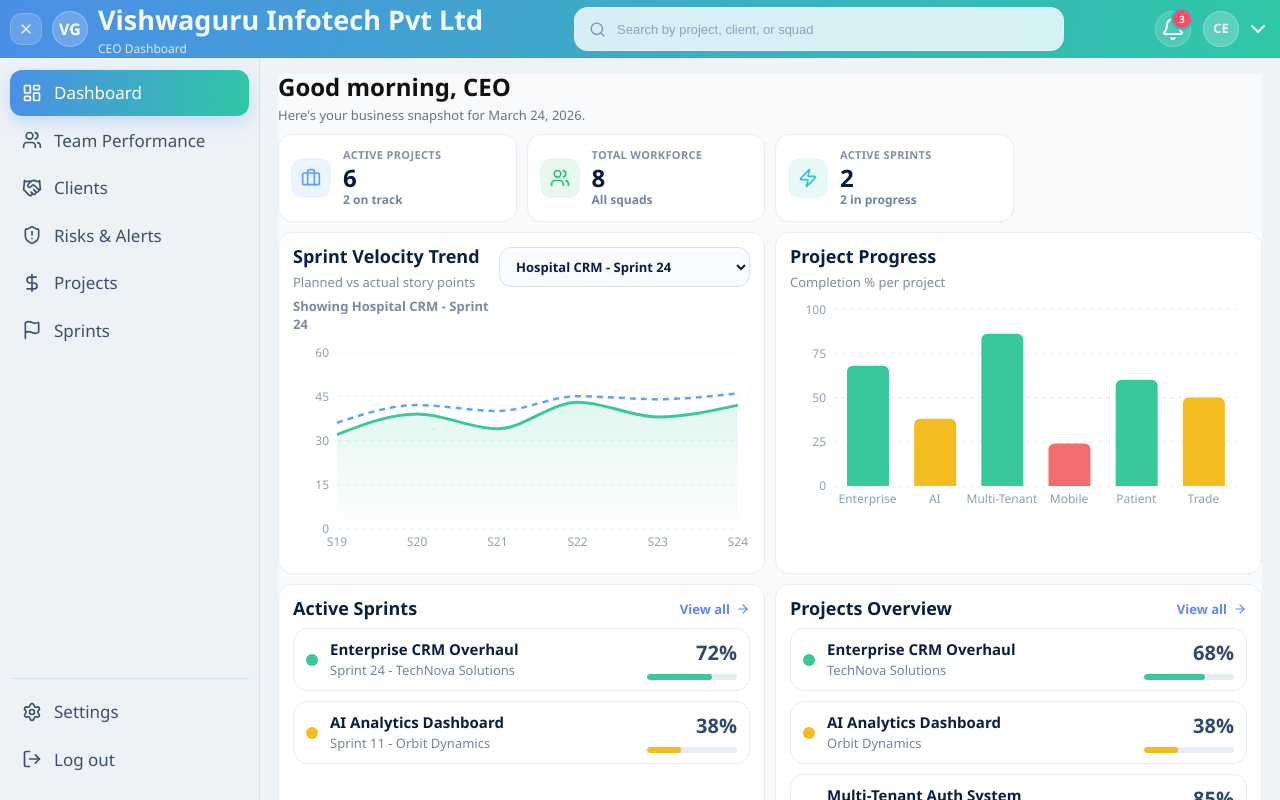
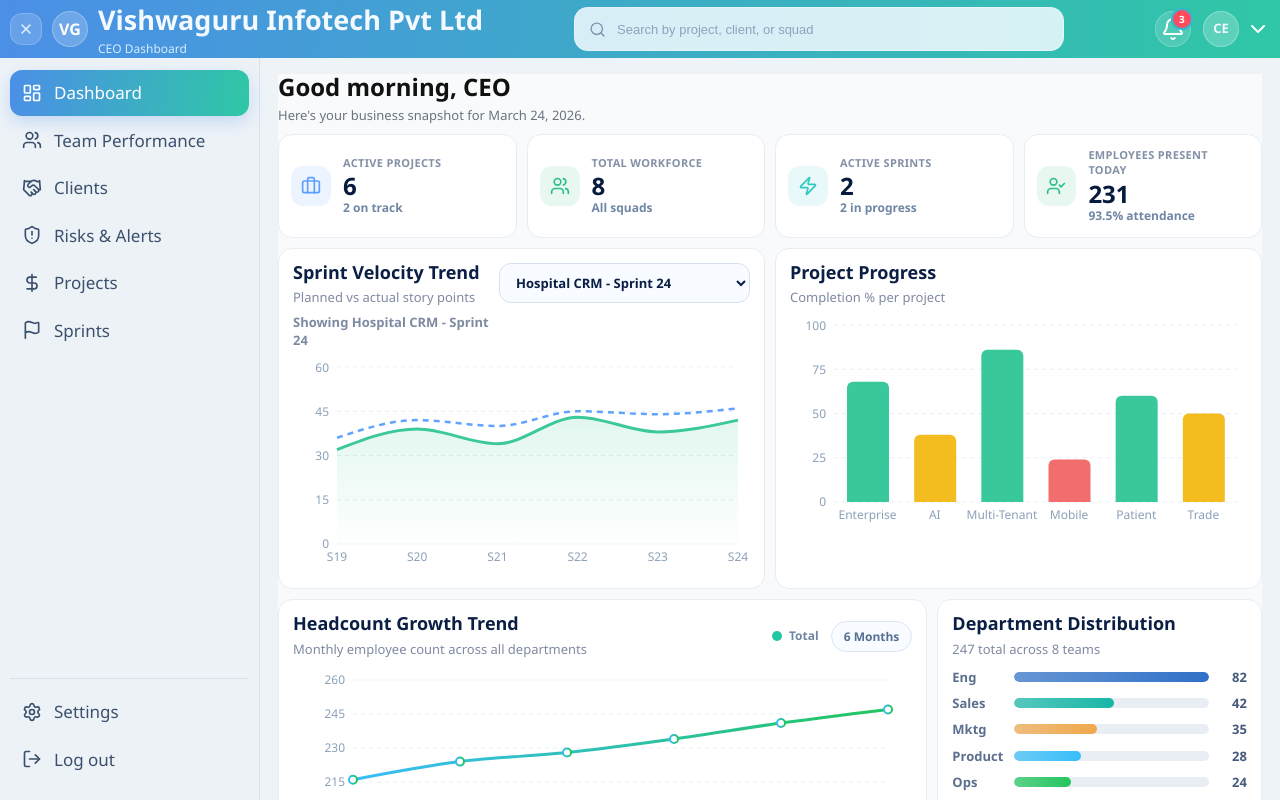
Before and after one commit to Tanu123T/CEODashboard, a React (Vite) app in the folder ceodashboard/: page / in a window 1280 px wide. Built offline with nearby package versions, Linux system fonts and the light colour scheme.

Commit message:
added birthday ,holiday and anniversary

```diff
--- a/ceodashboard/src/components/Home/Home.css
+++ b/ceodashboard/src/components/Home/Home.css
@@ -194,6 +194,97 @@
 
 .chart-wrap-tall {
     height: 215px;
+}
+
+.workforce-insights-grid {
+    display: grid;
+    grid-template-columns: 2fr 1fr;
+    gap: 10px;
+}
+
+.workforce-insight-panel {
+    min-height: 240px;
+}
+
+.workforce-insight-head {
+    align-items: center;
+}
+
+.workforce-insight-head.stacked {
+    align-items: flex-start;
+}
+
+.workforce-insight-meta {
+    display: inline-flex;
+    align-items: center;
+    gap: 12px;
+    color: #6f86a4;
+    font-size: 12px;
+    font-weight: 600;
+}
+
+.workforce-insight-meta span {
+    display: inline-flex;
+    align-items: center;
+    gap: 7px;
+}
+
+.workforce-insight-meta span i {
+    width: 10px;
+    height: 10px;
+    border-radius: 50%;
+    background: #22c5a4;
+}
+
+.workforce-insight-meta button {
+    border: 1px solid #dce6f3;
+    background: #f8fbff;
+    color: #566f93;
+    border-radius: 999px;
+    padding: 6px 12px;
+    font-size: 12px;
+    font-weight: 700;
+}
+
+.workforce-chart-wrap {
+    height: 178px;
+}
+
+.workforce-dept-list {
+    margin: 0;
+    padding: 0;
+    list-style: none;
+    display: grid;
+    gap: 8px;
+}
+
+.workforce-dept-item {
+    display: grid;
+    grid-template-columns: 52px 1fr 28px;
+    align-items: center;
+    gap: 10px;
+    color: #5c6f8e;
+    font-size: 13px;
+    font-weight: 600;
+}
+
+.workforce-bar-track {
+    width: 100%;
+    height: 10px;
+    border-radius: 999px;
+    background: #e9eef5;
+    overflow: hidden;
+}
+
+.workforce-bar-fill {
+    height: 100%;
+    border-radius: inherit;
+}
+
+.workforce-dept-item strong {
+    color: #455a7c;
+    font-weight: 700;
+    text-align: right;
 }
 
 .schedule-panel {
@@ -409,7 +500,7 @@
 /* Info Grid Styles */
 .info-grid {
     display: grid;
-    grid-template-columns: repeat(2, minmax(220px, 260px));
+    grid-template-columns: repeat(3, minmax(200px, 240px));
     justify-content: start;
     align-items: start;
     gap: 10px;
@@ -739,7 +830,8 @@
     }
 
     .charts-grid,
-    .bottom-grid {
+    .bottom-grid,
+    .workforce-insights-grid {
         grid-template-columns: 1fr;
     }
 
--- a/ceodashboard/src/components/Home/Home.jsx
+++ b/ceodashboard/src/components/Home/Home.jsx
@@ -5,6 +5,7 @@ import "./Home.css";
 import {
   ResponsiveContainer,
   ComposedChart,
+  LineChart,
   Area,
   Line,
   BarChart,
@@ -19,6 +20,7 @@ import {
 import {
   Briefcase,
   Users,
+  UserCheck,
   Zap,
   ArrowRight,
   Calendar,
@@ -26,6 +28,7 @@ import {
 } from "lucide-react";
 
 import { sprintDetails, sprintProjects } from "../../pages/Sprints/sprintData";
+import { departmentDistribution, trendLabels, trendValues } from "../team/teamData";
 
 const kpiCards = [
   {
@@ -51,6 +54,14 @@ const kpiCards = [
     meta: "2 in progress",
     color: "teal",
     to: "/sprints",
+  },
+  {
+    icon: UserCheck,
+    title: "EMPLOYEES PRESENT TODAY",
+    value: "231",
+    meta: "93.5% attendance",
+    color: "green",
+    to: "/employees",
   },
 ];
 
@@ -78,6 +89,11 @@ const projectProgressData = [
   { name: "Patient", value: 60, color: "#39c89b" },
   { name: "Trade", value: 50, color: "#f4bd1f" },
 ];
+
+const workforceTrendData = trendLabels.map((label, index) => ({
+  month: label,
+  total: trendValues[index],
+}));
 
 
 
@@ -157,7 +173,15 @@ const Home = () => {
       .sort((a, b) => a.parsedDate - b.parsedDate);
   }, [currentMonth.month, currentMonth.year]);
 
-  const priorityBirthdays = birthdaysAnniversariesData.slice(0, 3);
+  const priorityBirthdays = birthdaysAnniversariesData
+    .filter((entry) => entry.type === "Birthday")
+    .slice(0, 3);
+
+  const priorityAnniversaries = birthdaysAnniversariesData
+    .filter((entry) => entry.type.includes("Anniversary"))
+    .slice(0, 3);
+
+  const maxDeptCount = Math.max(...departmentDistribution.map((item) => item.count));
 
   return (
     <div className="home">
@@ -286,6 +310,85 @@ const Home = () => {
         </article>
       </section>
 
+      <section className="workforce-insights-grid">
+        <article className="panel workforce-insight-panel">
+          <header className="panel-head workforce-insight-head">
+            <div>
+              <h2>Headcount Growth Trend</h2>
+              <p>Monthly employee count across all departments</p>
+            </div>
+            <div className="workforce-insight-meta">
+              <span><i /> Total</span>
+              <button type="button">6 Months</button>
+            </div>
+          </header>
+
+          <div className="chart-wrap workforce-chart-wrap">
+            <ResponsiveContainer width="100%" height="100%">
+              <LineChart data={workforceTrendData} margin={{ top: 12, right: 24, left: 0, bottom: 0 }}>
+                <defs>
+                  <linearGradient id="workforceArea" x1="0" y1="0" x2="0" y2="1">
+                    <stop offset="5%" stopColor="#38bdf8" stopOpacity={0.24} />
+                    <stop offset="95%" stopColor="#22c55e" stopOpacity={0.03} />
+                  </linearGradient>
+                  <linearGradient id="workforceStroke" x1="0" y1="0" x2="1" y2="0">
+                    <stop offset="0%" stopColor="#38bdf8" />
+                    <stop offset="100%" stopColor="#22c55e" />
+                  </linearGradient>
+                </defs>
+                <CartesianGrid vertical={false} stroke="#e8eef7" strokeDasharray="4 4" />
+                <XAxis dataKey="month" axisLine={false} tickLine={false} tick={{ fill: "#8ca0b8", fontSize: 12 }} />
+                <YAxis
+                  domain={[200, 260]}
+                  ticks={[200, 215, 230, 245, 260]}
+                  axisLine={false}
+                  tickLine={false}
+                  tick={{ fill: "#8ca0b8", fontSize: 12 }}
+                />
+                <Tooltip
+                  formatter={(value) => [`${value}`, "Headcount"]}
+                  contentStyle={{
+                    border: "1px solid #d8e1ef",
+                    borderRadius: "10px",
+                    boxShadow: "0 10px 20px rgba(29, 45, 70, 0.08)",
+                    fontSize: "12px",
+                  }}
+                />
+                <Area type="monotone" dataKey="total" stroke="none" fill="url(#workforceArea)" />
+                <Line type="monotone" dataKey="total" stroke="url(#workforceStroke)" strokeWidth={3} dot={{ r: 4, strokeWidth: 2 }} />
+              </LineChart>
+            </ResponsiveContainer>
+          </div>
+        </article>
+
+        <article className="panel workforce-insight-panel">
+          <header className="panel-head workforce-insight-head stacked">
+            <div>
+              <h2>Department Distribution</h2>
+              <p>247 total across 8 teams</p>
+            </div>
+          </header>
+
+          <ul className="workforce-dept-list">
+            {departmentDistribution.map((dept) => (
+              <li key={dept.name} className="workforce-dept-item">
+                <span>{dept.name}</span>
+                <div className="workforce-bar-track">
+                  <div
+                    className="workforce-bar-fill"
+                    style={{
+                      width: `${(dept.count / maxDeptCount) * 100}%`,
+                      background: `linear-gradient(90deg, ${dept.color}B3 0%, ${dept.color} 100%)`,
+                    }}
+                  />
+                </div>
+                <strong>{dept.count}</strong>
+              </li>
+            ))}
+          </ul>
+        </article>
+      </section>
+
       <section className="bottom-grid">
         <article className="panel compact-panel">
           <header className="panel-head panel-head-link">
@@ -381,11 +484,32 @@ const Home = () => {
           <header className="panel-head">
             <div className="header-with-icon">
               <Cake size={20} style={{ color: "#f4bd1f" }} />
-              <h2>Birthdays & Anniversaries</h2>
+              <h2>Birthdays</h2>
             </div>
           </header>
           <div className="info-list info-list-compact">
             {priorityBirthdays.map((entry) => (
+              <article className="info-item info-item-small" key={`${entry.date}-${entry.name}`}>
+                <div className={`info-dot ${entry.tone}`} />
+                <div className="info-copy">
+                  <h4>{entry.name}</h4>
+                  <p>{entry.date}</p>
+                  <span className={`info-tag ${entry.tone}`}>{entry.type}</span>
+                </div>
+              </article>
+            ))}
+          </div>
+        </article>
+
+        <article className="panel compact-panel compact-panel-small">
+          <header className="panel-head">
+            <div className="header-with-icon">
+              <Calendar size={20} style={{ color: "#9d86ff" }} />
+              <h2>Anniversaries</h2>
+            </div>
+          </header>
+          <div className="info-list info-list-compact">
+            {priorityAnniversaries.map((entry) => (
               <article className="info-item info-item-small" key={`${entry.date}-${entry.name}`}>
                 <div className={`info-dot ${entry.tone}`} />
                 <div className="info-copy">
```
